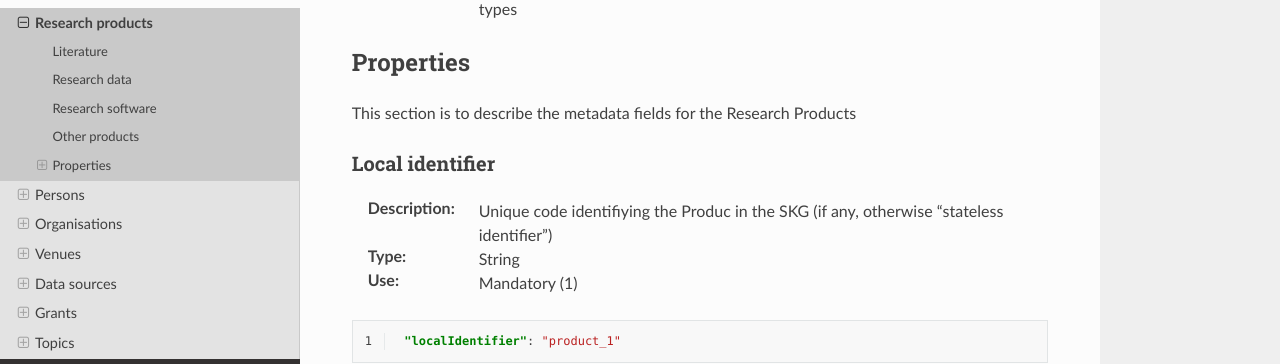
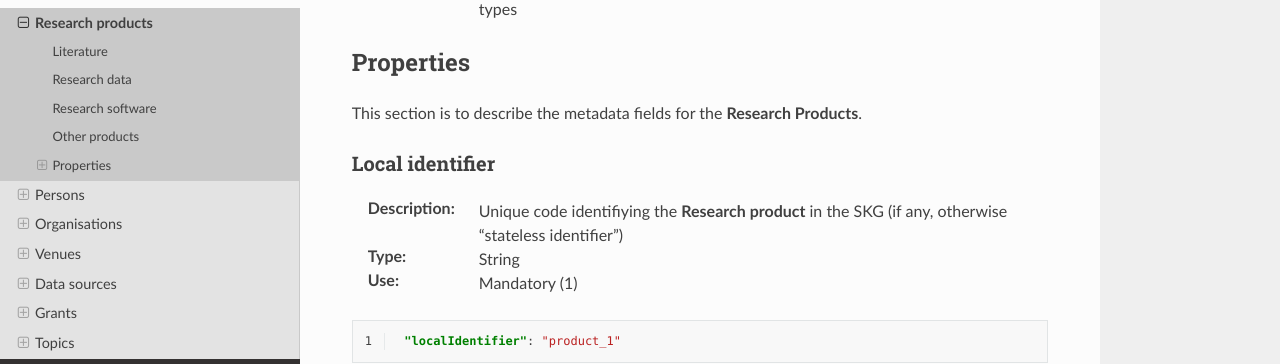
Before and after one commit to andremann/SKG-IF, a Sphinx documentation site: the page built from docs/source/products.rst, in a window 1280 px wide and 900 px high, scrolled down 760 px. Shown: the part 154-518 px from the top of the window. Built offline with Sphinx 7.4.7 and the Read the Docs theme 2.0.0, drawn with Linux system fonts in a browser that asks for light colours; some of the changed text lies outside the part shown.

Commit message:
updating product

```diff
--- a/docs/source/products.rst
+++ b/docs/source/products.rst
@@ -28,12 +28,12 @@ Other products
 
 Properties
 ====
-This section is to describe the metadata fields for the Research Products
+This section is to describe the metadata fields for the **Research Products**.
 
 
 Local identifier
 ----
-:Description: Unique code identifiying the Produc in the SKG (if any, otherwise "stateless identifier")
+:Description: Unique code identifiying the **Research product** in the SKG (if any, otherwise "stateless identifier")
 :Type: String
 :Use: Mandatory (1)
 
@@ -200,13 +200,13 @@ Type
 
 Peer review
 ^^^^^^^^^^^^^^^^
-:Description: Whether the product has undergone a peer review process.
+:Description: Whether the **Research product** has undergone a peer review process.
 :Type: String, one of the following (single-blind, open, double-blind, unavailable)
 :Use: Mandatory (1)
 
 Metadata curation
 ^^^^^^^^^^^^^^^^
-:Description: Whether the product has undergone a metadata curation process.
+:Description: Whether the **Research product** has undergone a metadata curation process.
 :Type: String, one of the following (yes, no, unavailable)
 :Use: Mandatory (1)
 
```
Also changed, not shown: other parts of docs/source/products.rst (+1 -1 lines).
